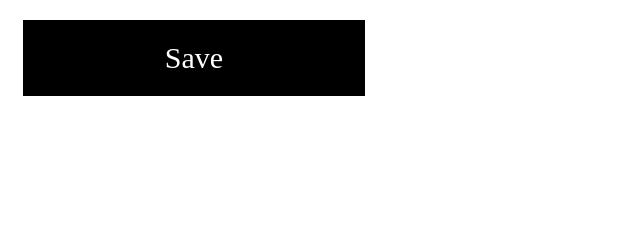
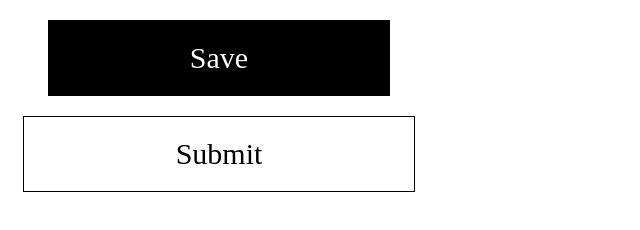
Before and after one commit to jeanToru/WEB1-Box-Model, a plain HTML site: page WEB1-BoxModel/index.html in a window 1280 px wide. Shown: the whole page, without its empty margins (0-640 px from the left). Drawn offline with Linux system fonts and the light colour scheme.

Commit message:
Boton Sutmit

```diff
--- a/WEB1-BoxModel/Style/style.css
+++ b/WEB1-BoxModel/Style/style.css
@@ -7,9 +7,26 @@
     margin: 20px 15px;
     border: 1px solid black;
     width: 300px;
+    margin-left: 40px;
 }
 
 .save:hover {
     background-color: white;
     color: black;
 }
+
+.submit {
+    background-color: white;
+    padding: 20px;
+    text-align: center;
+    font-size: 30px;
+    color: black;
+    margin: 20px 15px;
+    border: 1px solid black;
+    width: 350px;
+}
+
+.submit:hover {
+    background-color: black;
+    color: white;
+}
--- a/WEB1-BoxModel/index.html
+++ b/WEB1-BoxModel/index.html
@@ -12,6 +12,9 @@
     <div class="save">
         Save
     </div>
+    <div class="submit">
+        Submit
+    </div>
 </body>
 
 </html>
```
